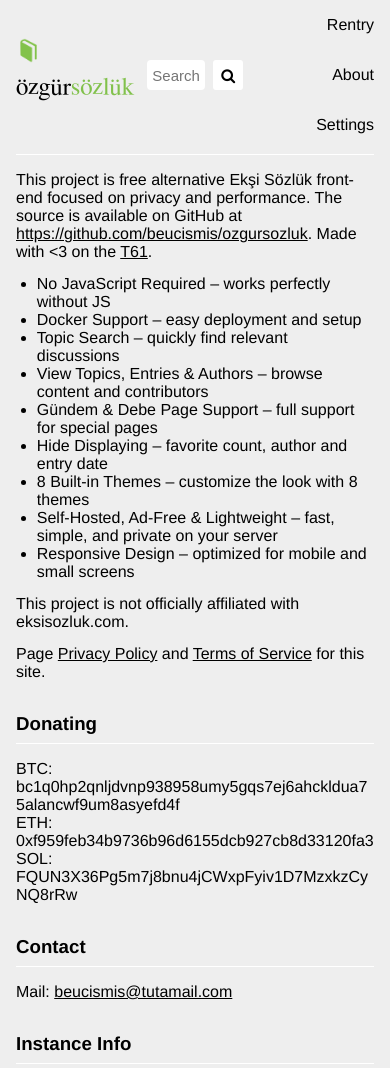
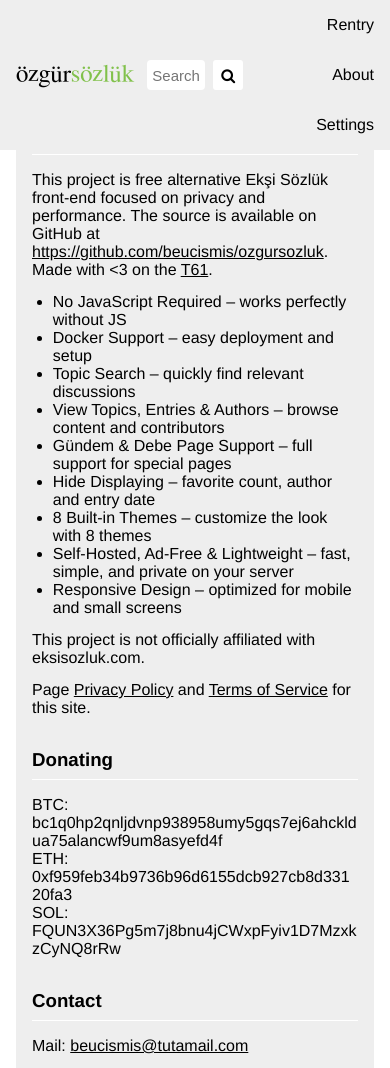
Before and after one commit to beucismis/ozgursozluk, a Flask app: page /external/about in a window 390 px wide; the page is wider, and only the part inside the window is pictured. Shown: the top 1068 px of that part. Run offline with Flask 3, Linux system fonts and the light colour scheme; parts of the project's set-up code (start-up, migrations or seed data) failed here and were passed over; grey boxes are pictures that could not be loaded.

Commit message:
Update style.css

```diff
--- a/src/ozgursozluk/static/style.css
+++ b/src/ozgursozluk/static/style.css
@@ -395,3 +395,18 @@
     overflow-wrap: break-word;
     border: 1px solid var(--main-bg);
 }
+
+@media (max-width: 768px) {
+    .site-logo {
+        display: none;
+    }
+
+    .panel-container {
+        margin-left: 1rem;
+        margin-right: 1rem;
+    }
+
+    .topic-container-entry-wrapper {
+        grid-template-columns: repeat(1, minmax(0, 1fr));
+    }
+}
```
